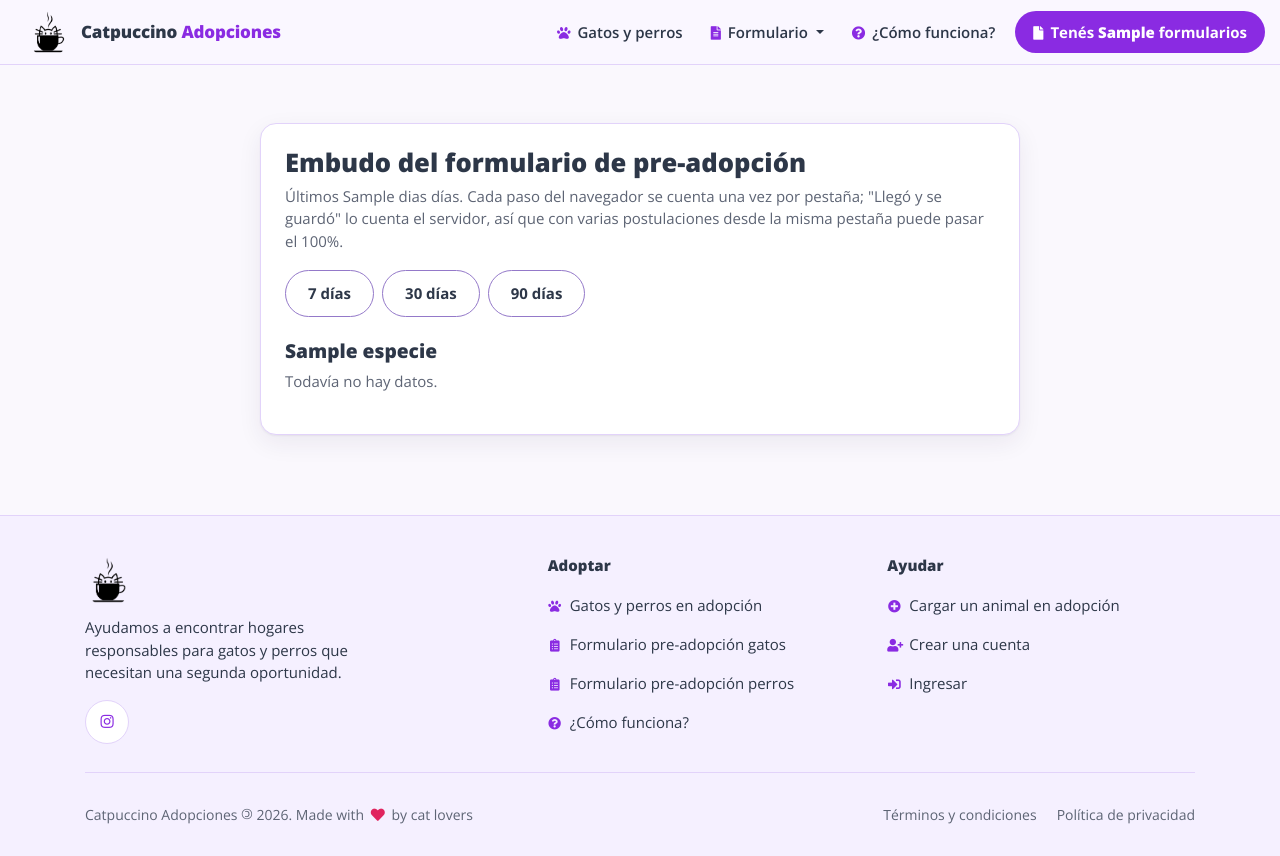
After one commit to jmg/catpuccino-adopciones, a Django app: template catus/templates/tools/embudo.html in a window 1280 px wide. The commit adds this page. Run offline with Django 3.2, Linux system fonts and the light colour scheme; the template is opened without the code that fills it: most values are stand-ins (such as "Sample title", 1, 10 or a date in 2020); parts of the project's set-up code (start-up, migrations or seed data) failed here and were passed over; some libraries are stand-ins or nearby versions.

Commit message:
Count how far people get through the adoption form
There was no data on how many open the form and where they stop, with 38
required questions on the cats' one. PasoFormulario keeps daily counters per
species and step: opened, accepted the requirements, started, tried to send
with answers missing, sent from the browser (sent once per tab with
sendBeacon), and on the server stored, stopped by BuenAdoptante or rejected.
No cookies and nothing about anyone; honeypot posts do not count, and one
connection cannot inflate the browser's steps. /tools/embudo/ shows them.

Co-Authored-By: Claude Opus 5.5 <noreply@anthropic.com>

```diff
--- /dev/null
+++ b/catus/templates/tools/embudo.html
@@ -0,0 +1,105 @@
+{% extends "base_form.html" %}
+{% comment %}
+El embudo del formulario de pre-adopción (views/embudo.py, services/embudo.py): cuántos lo
+abren y hasta dónde llegan. Solo contadores por día, nada de nadie.
+{% endcomment %}
+
+{% block title %}Embudo del formulario | Catpuccino Adopciones{% endblock %}
+
+{% block css %}
+<style type="text/css">
+    .embudo {
+        max-width: 760px;
+        margin: 8px auto 32px;
+        background: var(--white);
+        border: 1px solid var(--lavanda-borde);
+        border-radius: var(--radio);
+        box-shadow: var(--card-shadow);
+        padding: 24px;
+    }
+
+    .embudo h1 {
+        font-size: 1.6rem;
+        font-weight: 800;
+        color: var(--text-color);
+        margin: 0 0 6px;
+    }
+
+    .embudo .nota {
+        color: var(--text-muted);
+        font-size: 15px;
+        margin: 0 0 18px;
+    }
+
+    .embudo-dias {
+        display: flex;
+        flex-wrap: wrap;
+        gap: 8px;
+        margin-bottom: 20px;
+    }
+
+    .embudo h2 {
+        font-size: 1.2rem;
+        font-weight: 800;
+        color: var(--text-color);
+        margin: 22px 0 8px;
+    }
+
+    .embudo table {
+        width: 100%;
+        border-collapse: collapse;
+        font-size: 15px;
+    }
+
+    .embudo td {
+        padding: 9px 6px;
+        border-top: 1px solid var(--lavanda-borde);
+        vertical-align: middle;
+    }
+
+    .embudo td.numero {
+        text-align: right;
+        font-weight: 700;
+        white-space: nowrap;
+        width: 1%;
+    }
+
+    .embudo .barra {
+        height: 8px;
+        border-radius: 4px;
+        background: var(--primary-color);
+        margin-top: 6px;
+        max-width: 100%;
+    }
+</style>
+{% endblock %}
+
+{% block content %}
+<div class="container px-2">
+    <div class="embudo">
+        <h1>Embudo del formulario de pre-adopción</h1>
+        <p class="nota">Últimos {{ dias }} días. Cada paso del navegador se cuenta una vez por pestaña; "Llegó y se guardó" lo cuenta el servidor, así que con varias postulaciones desde la misma pestaña puede pasar el 100%.</p>
+        <div class="embudo-dias">
+            <a class="btn btn-secondary btn-sm" href="?dias=7">7 días</a>
+            <a class="btn btn-secondary btn-sm" href="?dias=30">30 días</a>
+            <a class="btn btn-secondary btn-sm" href="?dias=90">90 días</a>
+        </div>
+
+        {% for especie in especies %}
+        <h2>{{ especie.especie }}</h2>
+        {% if especie.abrieron %}
+        <table>
+            {% for paso in especie.pasos %}
+            <tr>
+                <td>{{ paso.descripcion }}{% if paso.porcentaje is not None %}<div class="barra" style="width: {% if paso.porcentaje > 100 %}100{% else %}{{ paso.porcentaje }}{% endif %}%" aria-hidden="true"></div>{% endif %}</td>
+                <td class="numero">{{ paso.n }}{% if paso.porcentaje is not None %} · {{ paso.porcentaje }}%{% endif %}</td>
+            </tr>
+            {% endfor %}
+        </table>
+        {% else %}
+        <p class="nota">Todavía no hay datos.</p>
+        {% endif %}
+        {% endfor %}
+    </div>
+</div>
+{% endblock %}
```
Also changed, not shown: catus/models.py (+29 -0 lines), catus/services/embudo.py (added, +62 -0 lines), catus/templates/adoption/preadoption.html (+40 -0 lines), catus/tests/test_embudo.py (added, +88 -0 lines), catus/views/adoption.py (+10 -2 lines), catus/views/embudo.py (added, +43 -0 lines), catus/migrations/0042_paso_formulario.py (added).
